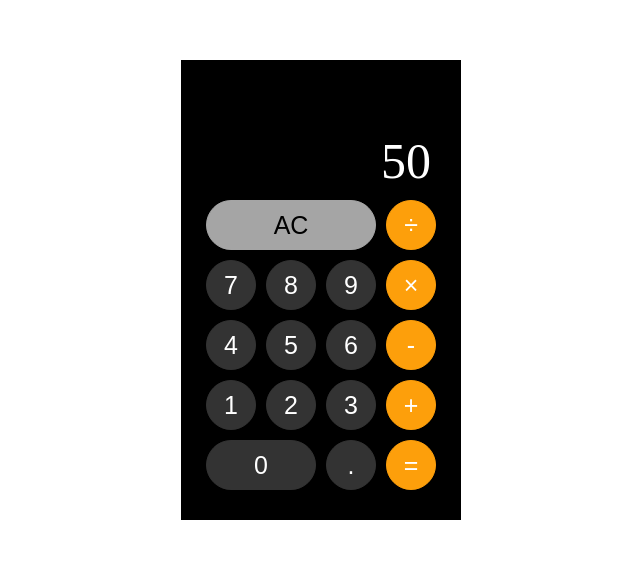
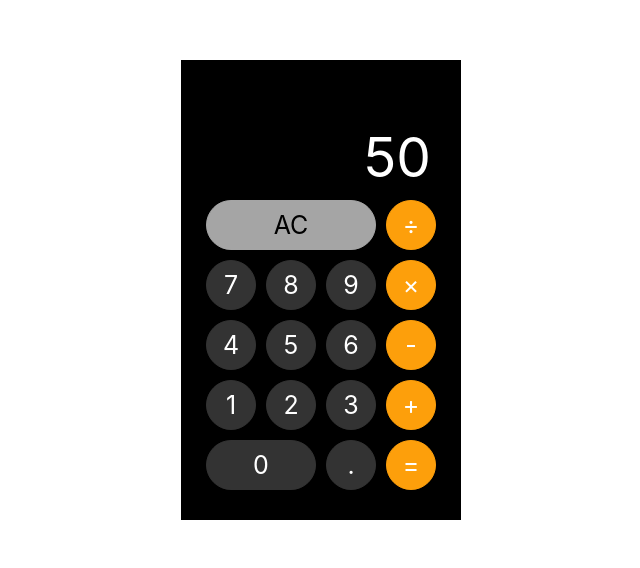
Before and after one commit to JAEMINKWAK/calculator, a plain HTML site: page index.html in a window 1280 px wide. Shown: the part 118-686 px from the top of the page, without its empty margins (319-959 px from the left). Drawn offline with Linux system fonts and the light colour scheme.

Commit message:
Calculator CSS Styling

```diff
--- a/style.css
+++ b/style.css
@@ -1,3 +1,7 @@
+* {
+  font-family: -apple-system, BlinkMacSystemFont, 'Segoe UI', Roboto, Oxygen,
+    Ubuntu, Cantarell, 'Open Sans', 'Helvetica Neue', sans-serif;
+}
 body {
   height: 100vh;
   display: flex;
@@ -19,7 +23,7 @@ body {
   display: flex;
   justify-content: flex-end;
   align-items: end;
-  font-size: 50px;
+  font-size: 55px;
 }
 .btns {
   margin: 0px 5px;
```
